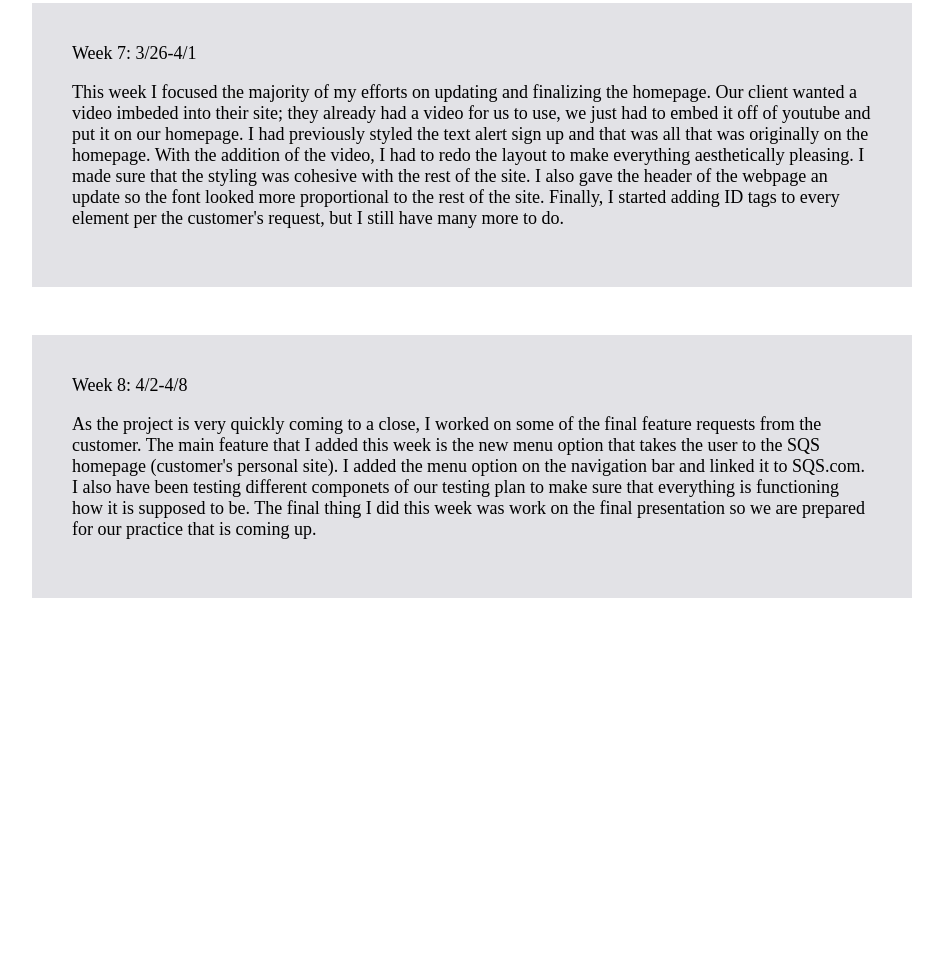
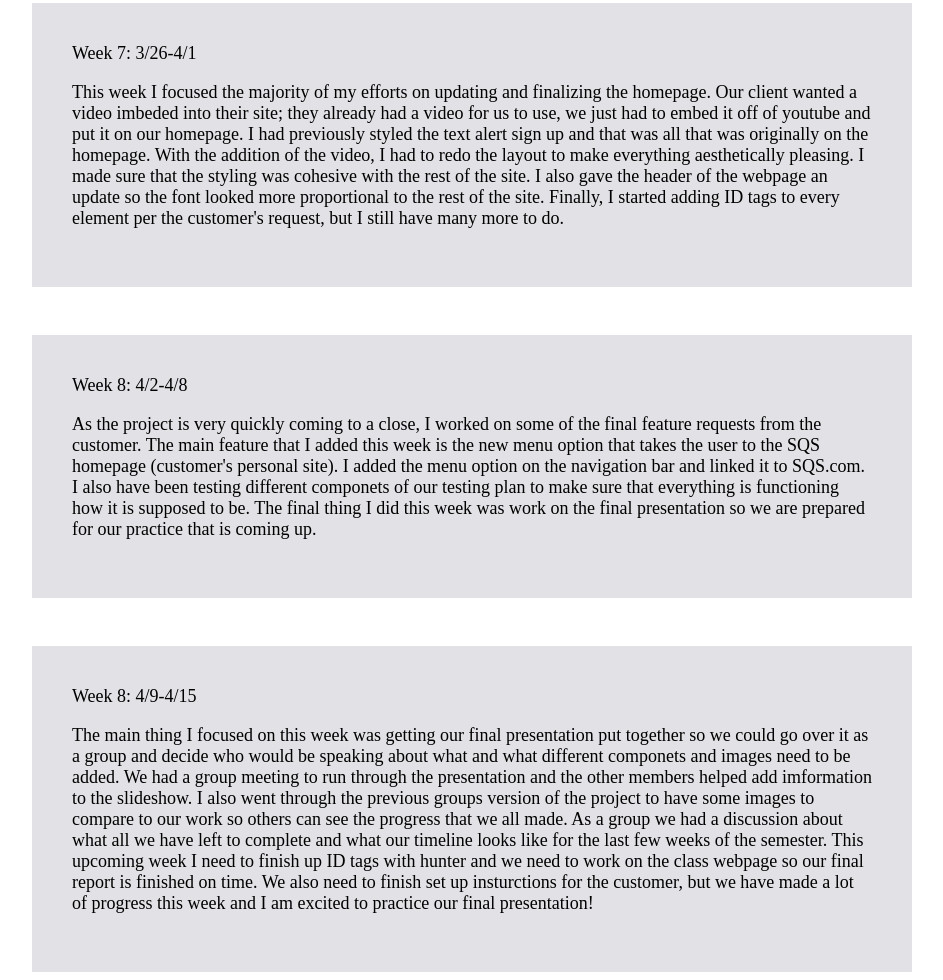
Before and after one commit to CS499S18P02/Project-02, a plain HTML site: page Weekly-Updates-Madison.html in a window 1280 px wide. Shown: the part 1930-2910 px from the top of the page, without its empty margins (24-967 px from the left). Before the commit the page ends 2536 px from the top, so only its background shows below. Drawn offline with Linux system fonts and the light colour scheme.

Commit message:
Weekly Update

```diff
--- a/Weekly-Updates-Madison.html
+++ b/Weekly-Updates-Madison.html
@@ -83,6 +83,17 @@
          SQS.com. I also have been testing different componets of our testing plan to make sure that everything is functioning how it is supposed to be. The final
          thing I did this week was work on the final presentation so we are prepared for our practice that is coming up.  </p>
     </article>
+    <article class="weekly-post">
+      <header>
+        Week 8: 4/9-4/15
+      </header>
+      <p>The main thing I focused on this week was getting our final presentation put together so we could go over it as a group and decide who would be speaking about what
+         and what different componets and images need to be added. We had a group meeting to run through the presentation and the other members helped add imformation to the
+         slideshow. I also went through the previous groups version of the project to have some images to compare to our work so others can see the progress that we all made.
+         As a group we had a discussion about what all we have left to complete and what our timeline looks like for the last few weeks of the semester. This upcoming week I
+         need to finish up ID tags with hunter and we need to work on the class webpage so our final report is finished on time. We also need to finish set up insturctions for
+         the customer, but we have made a lot of progress this week and I am excited to practice our final presentation!</p>
+    </article>
   </body>
 </html>
 
```
